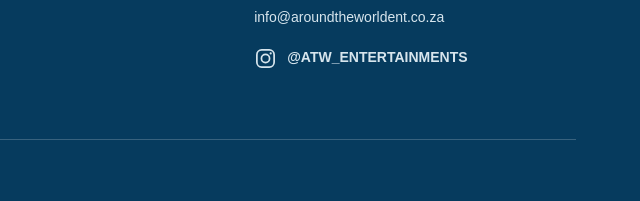
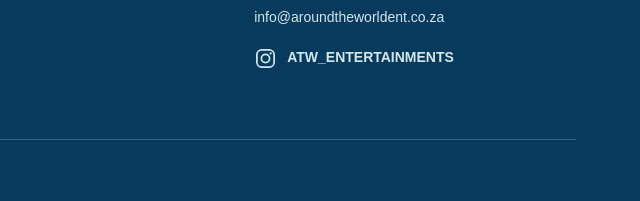
Before and after one commit to twoeyes2Is/Arwent, a plain HTML site: page index.html in a window 1280 px wide. Shown: the part 5158-5359 px from the top of the page, 640-1280 px from the left. Drawn offline with Linux system fonts and the light colour scheme.

Commit message:
Fix transition property and update Instagram handle

```diff
--- a/index.html
+++ b/index.html
@@ -419,7 +419,7 @@ h2 {
   width:100%;
   height:100%;
   object-fit:cover;
-  transition:transform .5s ease
+
 }
 
 .work-card:hover img {
@@ -1238,7 +1238,7 @@ footer h3 {
          </circle>
         </svg>
         <span>
-         @ATW_ENTERTAINMENTS
+         ATW_ENTERTAINMENTS
         </span>
        </a>
       </div>
```
